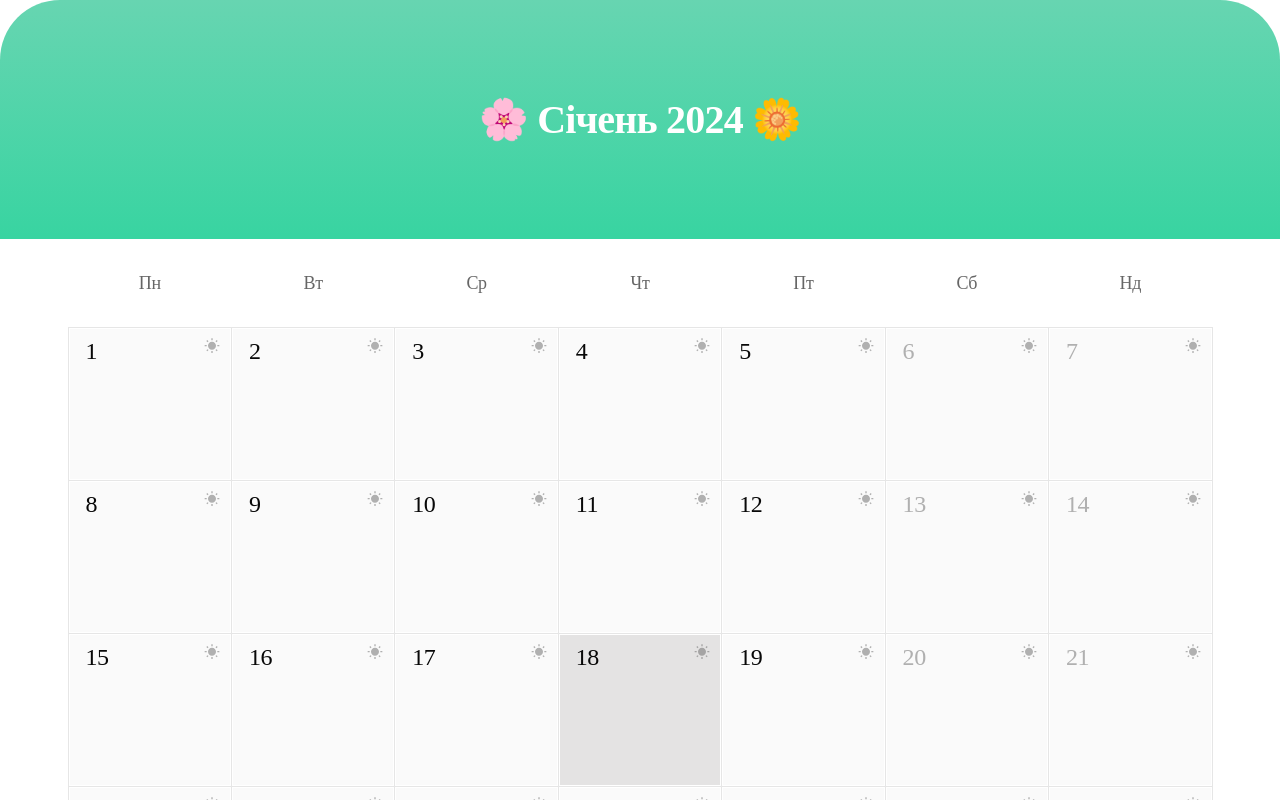
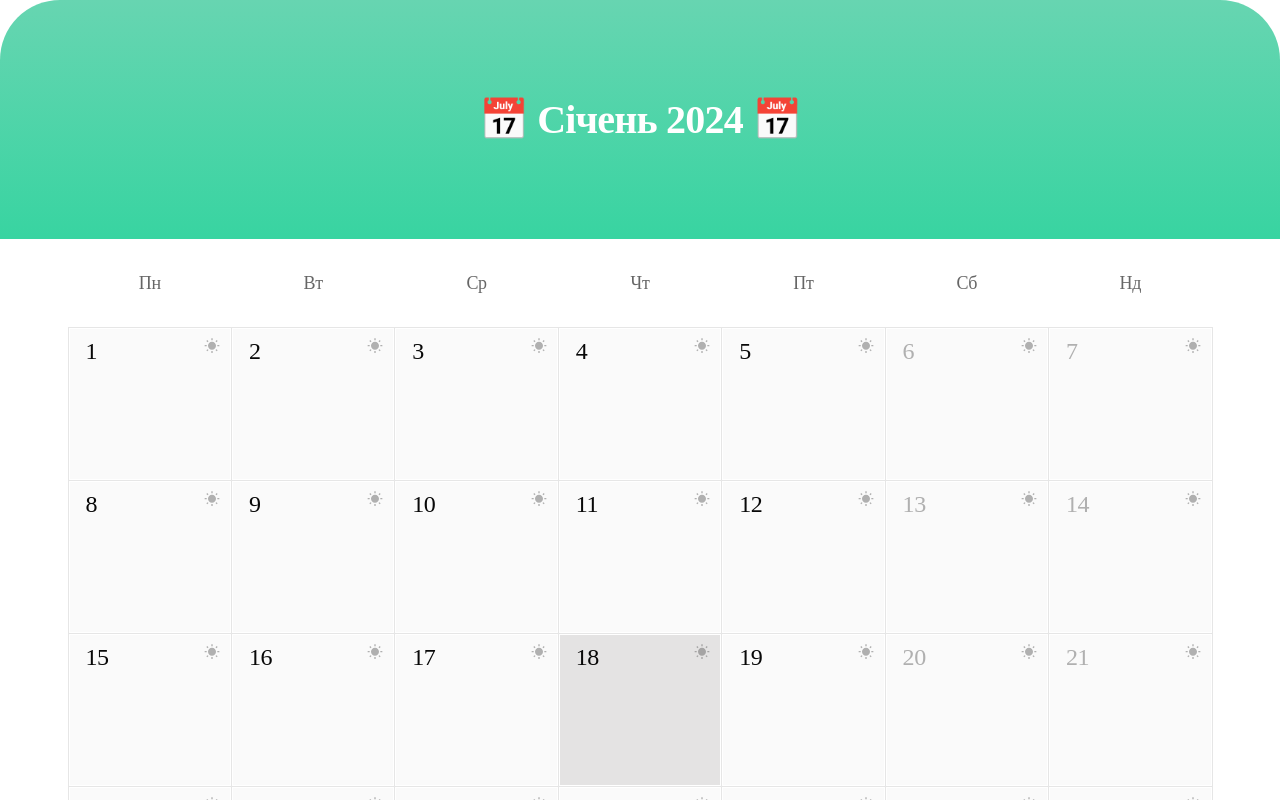
Before and after one commit to Qlexe/power-planner, a React (Create React App) app: page / in a window 1280 px wide. Shown: the top 800 px of the page. Built offline with nearby package versions, Linux system fonts and the light colour scheme.

Commit message:
The main file is divided into three modules

```diff
--- a/src/App.js
+++ b/src/App.js
@@ -450,7 +450,7 @@ function App() {
     <div className="Planner">
       <div className="Planner_header">
         <div className="Planner_header-title">
-          🌸 {yearMonths[selectedMonth] + " " + selectedYear} 🌼
+        {"📅 " + yearMonths[selectedMonth] + " " + selectedYear + " 📅"}
         </div>
       </div>
       <div className="Planner_body">
```
Also changed, not shown: 1 other file (tests, documents, lock files or other folders).
